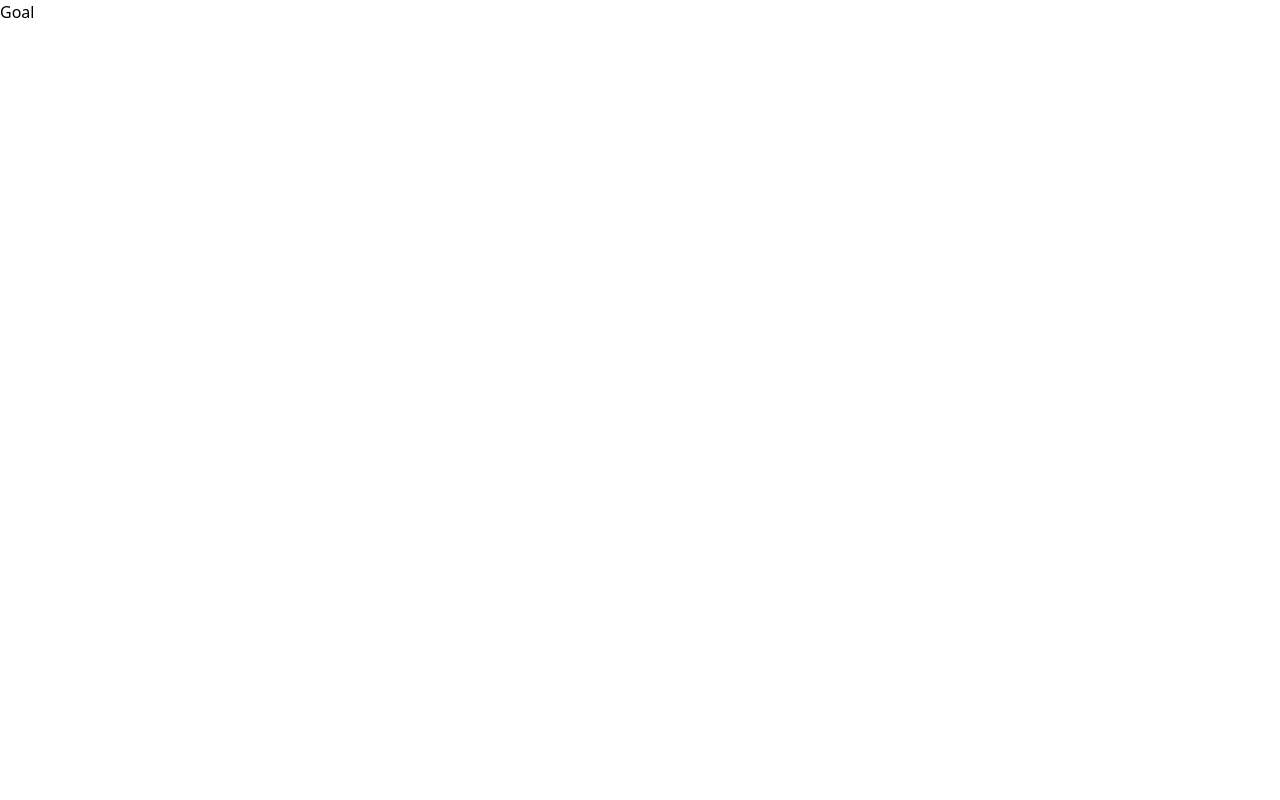
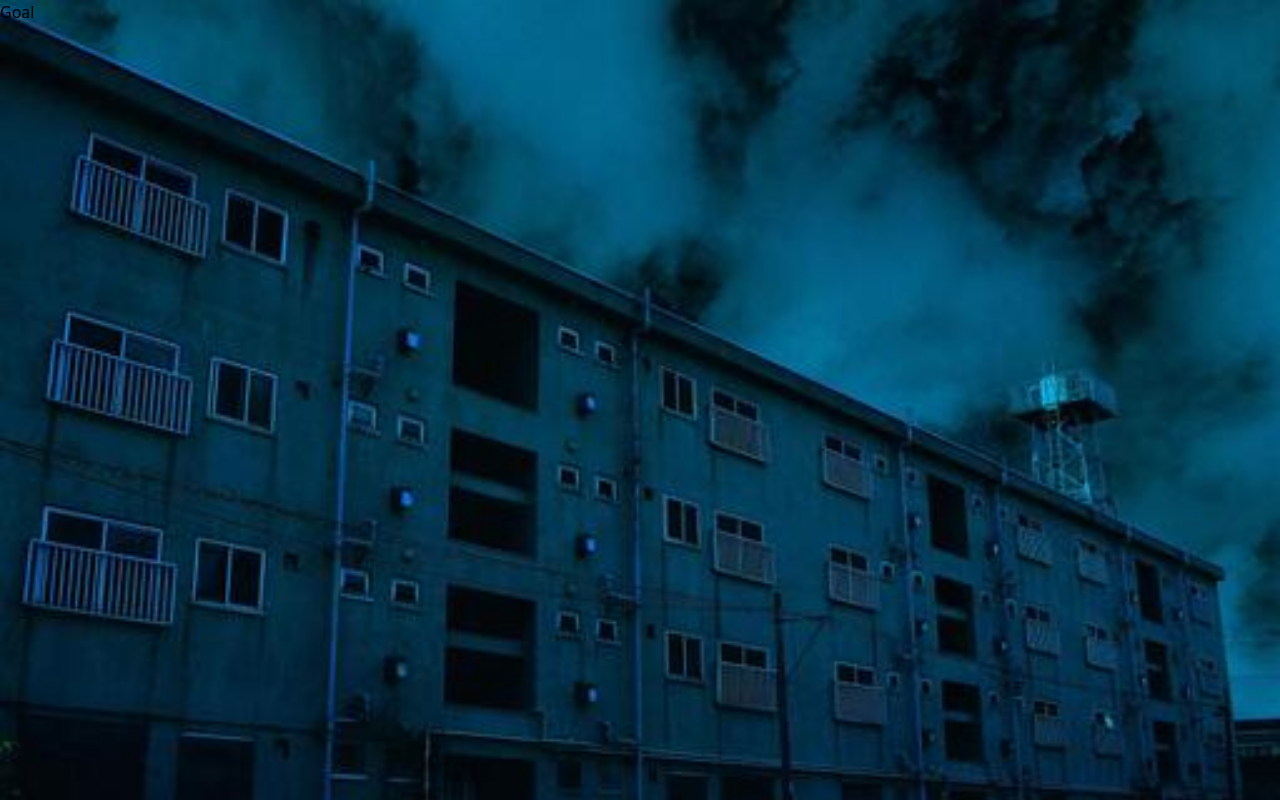
Before and after one commit to MomokaUsui/hackathon2022, a React (Create React App) app: page /goal in a window 1280 px wide. Built offline with nearby package versions, Linux system fonts and the light colour scheme.

Commit message:
goalの背景追加

```diff
--- a/src/Goal.tsx
+++ b/src/Goal.tsx
@@ -1,8 +1,10 @@
 import React from "react";
+import apartment from "../src/images/apartment.jpeg"
 
 function Goal() {
+  //javascript
   return (
-    <div>
+    <div style={{backgroundImage: `url(${apartment} )`, backgroundSize: "cover", height: "100vh"}}>
       <div>Goal</div>
     </div>
   );
```
Also changed, not shown: src/images/apartment.jpeg (added).
